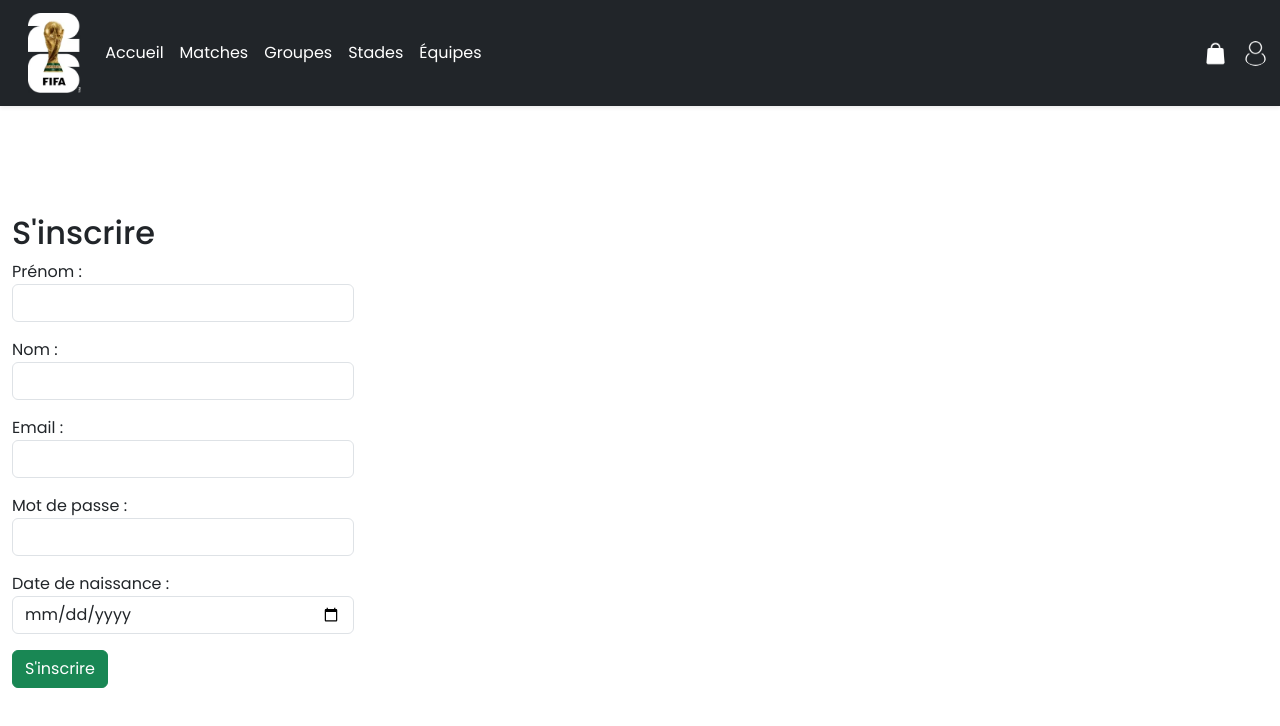
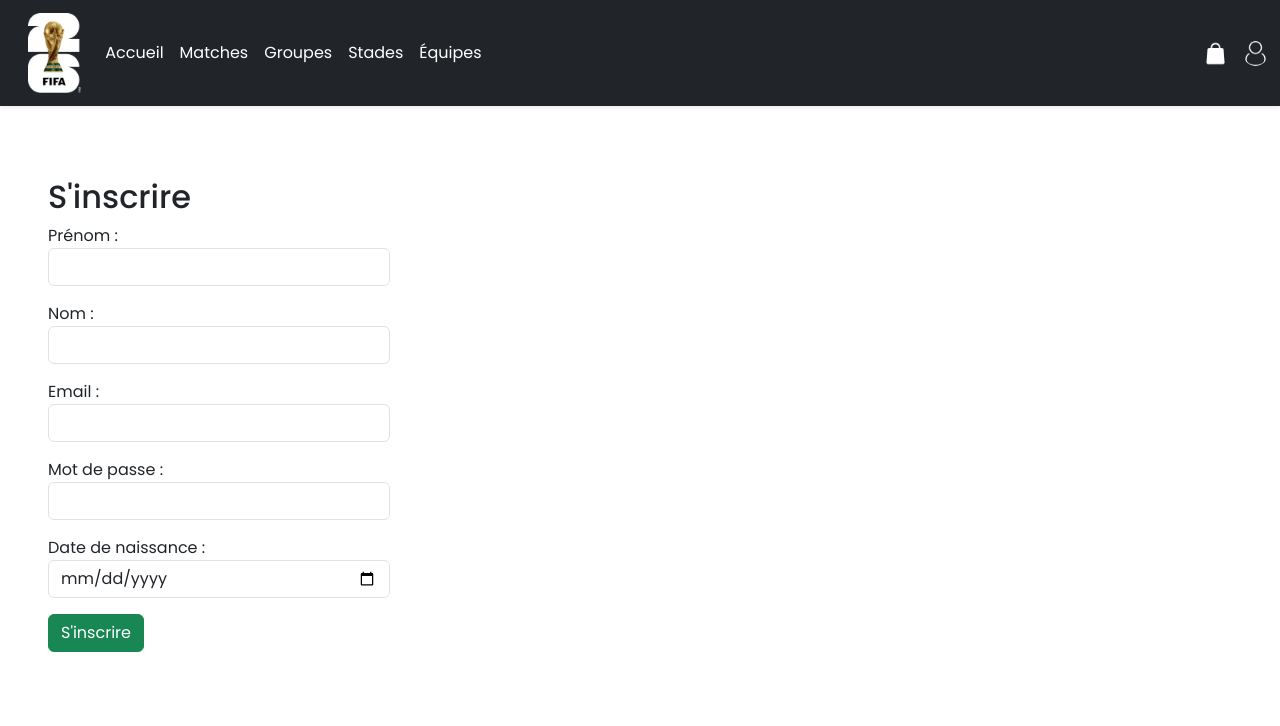
Before and after one commit to S0o0/cdm2026, a React (Vite) app: page /auth/signup in a window 1280 px wide. Shown: the top 726 px of the page. Built offline with nearby package versions, Linux system fonts and the light colour scheme; no server answers.

Commit message:
style cohérence

```diff
--- a/src/App.tsx
+++ b/src/App.tsx
@@ -172,7 +172,7 @@ function App() {
       </header>
 
 
-      <main className="container pt-5 mt-4 justify-content-center">
+      <main>
         <Routes>
           <Route
             path="/"
--- a/src/components/GroupsMaster.tsx
+++ b/src/components/GroupsMaster.tsx
@@ -18,7 +18,7 @@ const GroupsMaster: React.FC = () => {
     if (groups.length === 0) return <p>Aucun groupe disponible</p>;
 
     return (
-        <div className="container py-5">
+        <div className="container py-5 mt-5">
             <h2 className="fw-bold mb-4 border-bottom pb-2">Groupes</h2>
             <div className="row g-4">
                 {groups.map((group) => (
--- a/src/components/MatchesMaster.tsx
+++ b/src/components/MatchesMaster.tsx
@@ -97,7 +97,7 @@ const MatchesMaster: React.FC = () => {
   if (matches.length === 0) return <p>Aucun match disponible</p>;
 
   return (
-    <div className="container py-5">
+    <div className="container py-5 mt-5">
       <div className="mb-4">
         <label className="me-2 fw-bold">Trier par :</label>
         <select value={sortBy} onChange={e => setSortBy(e.target.value as SortOption)}>
--- a/src/components/SignInForm.tsx
+++ b/src/components/SignInForm.tsx
@@ -38,7 +38,7 @@ const SignInForm: React.FC<SignInFormProps> = ({ onSignIn }) => {
     };
 
     return (
-        <div className="login-form-container" style={{ maxWidth: "400px", margin: "2rem auto" }}>
+        <div className="login-form-container ms-5" style={{ maxWidth: "400px", margin: "2rem auto" }}>
             <h2>Se connecter</h2>
             {error && <p style={{ color: "red" }}>{error}</p>}
             <form onSubmit={handleSubmit}>
--- a/src/components/SignUpForm.tsx
+++ b/src/components/SignUpForm.tsx
@@ -42,7 +42,7 @@ type SignUpFormProps = {
         };
 
         return (
-            <div className="signup-form-container" style={{ maxWidth: "400px", margin: "2rem auto" }}>
+            <div className="signup-form-container ms-5" style={{ maxWidth: "400px", margin: "2rem auto" }}>
                 <h2>S'inscrire</h2>
                 {error && <p style={{ color: "red" }}>{error}</p>}
                 <form onSubmit={handleSubmit}>
--- a/src/components/StadiumDetails.tsx
+++ b/src/components/StadiumDetails.tsx
@@ -36,7 +36,7 @@ export default function StadiumDetails() {
                 <img
                     src={`/stadiums/${stadium.id}.webp`}
                     alt={stadium.name}
-                    className="img-fluid rounded shadow"
+                    className="img-fluid shadow mb-4"
                     style={{
                         width: "100%",
                         maxHeight: "400px",
--- a/src/components/TeamDetails.css
+++ b/src/components/TeamDetails.css
@@ -6,6 +6,8 @@
   align-items: center;
   padding: 20px;
   box-sizing: border-box;
+  max-width: 1000px;
+  margin: 0 auto;
 }
 
 .team-info {
--- a/src/components/TeamDetails.tsx
+++ b/src/components/TeamDetails.tsx
@@ -34,7 +34,7 @@ const TeamDetails: React.FC = () => {
   if (!team) return <p className="not-found">Team not found</p>;
 
   return (
-    <div className="team-details-container">
+    <div className="team-details-container justify-content-center">
       <div className="team-info">
         <h1 className="team-name">{team.name}</h1>
         <img
```
